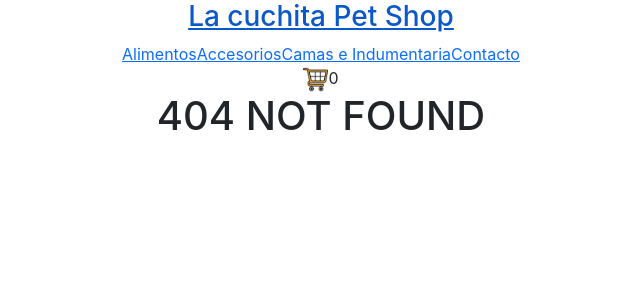
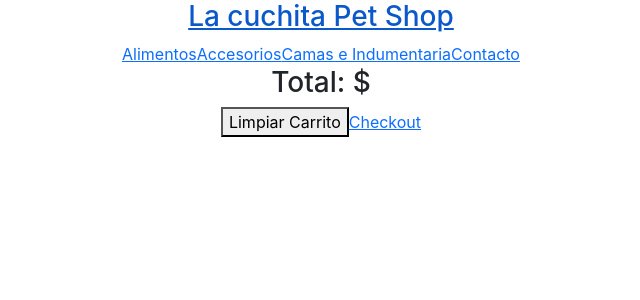
Before and after one commit to DaianaPaz/laCuchitaPetShop, a React (Create React App) app: page /cart in a window 1280 px wide. Before the commit this address had no page. Shown: the top 300 px of the page, without its empty margins (319-959 px from the left). Built offline with nearby package versions, Linux system fonts and the light colour scheme.

Commit message:
modificaciones al carrito

```diff
--- a/src/App.jsx
+++ b/src/App.jsx
@@ -3,19 +3,23 @@ import NavBar from './components/NavBar/NavBar';
 import ItemListContaier from './components/ItemListContainer/ItemListContainer';
 import ItemDetailContainer from './components/ItemDetailContainer/ItemDetailContainer';
 import { BrowserRouter, Routes, Route } from 'react-router-dom';
+import { CartProvider } from './context/CartContext';
+import Cart from "./components/Cart/Cart"
 
 function App() {
   return (
     <div className="App">
       <BrowserRouter>
-        <NavBar />
-        <Routes>
-          <Route path= "/" element={<ItemListContaier/>}/>
-          <Route path= "/category/:categoryId" element={<ItemListContaier/>}/>
-          <Route path= "/item/:itemId" element={<ItemDetailContainer/>}/>
-          <Route path= "*" element={<h1>404 NOT FOUND</h1>
-          }/>
-        </Routes>
+        <CartProvider>
+          <NavBar />
+          <Routes>
+            <Route path= "/" element={<ItemListContaier greeting={"Todos nuestros productos"}/>}/>
+            <Route path= "/category/:categoryId" element={<ItemListContaier greeting={"Productos por categoria"}/>}/>
+            <Route path= "/item/:itemId" element={<ItemDetailContainer/>}/>
+            <Route path='/cart' element={<Cart />} />
+            <Route path= "*" element={<h1>404 NOT FOUND</h1>}/>
+          </Routes>
+        </CartProvider>
       </BrowserRouter>
     </div>
   );
--- /dev/null
+++ b/src/components/Cart/Cart.jsx
@@ -0,0 +1,28 @@
+import { useContext } from "react";
+import { CartContext } from "../../context/CartContext"
+import CartItem from "../CartItem/CartItem"
+import { Link } from "react-router-dom";
+
+const Cart = () => {
+    const { cart, clearCart, totalQuantity, total} = useContext(CartContext)
+
+    if(totalQuantity === 0) {
+        return(
+            <div>
+                <h1>No hay items en el carrito</h1>
+                <Link to="/" className="Option">Productos</Link>
+            </div>
+        )
+    }
+
+    return(
+        <div>
+            { cart.map(p => <CartItem key={p.id} {...p}/>)}
+            <h3>Total: ${total}</h3>
+            <button onClick={() => clearCart()} className="Button">Limpiar Carrito</button>
+            <Link to="/checkout" className="Option">Checkout</Link>
+        </div>
+    )
+}
+
+export default Cart
--- a/src/components/CartWidget/CartWidget.jsx
+++ b/src/components/CartWidget/CartWidget.jsx
@@ -1,11 +1,16 @@
-
+import cart from "./assets/cart.png"
+import { useContext } from "react"
+import { CartContext } from "../../context/CartContext"
+import { Link } from "react-router-dom"
 
 const CartWidget = () => {
+    const { totalQuantity } = useContext(CartContext)
+
     return (
-        <div>
-            <img src={process.env.PUBLIC_URL + '/assets/compra.png'} alt="cart-widget" width="25" height="25"/>
-            0
-        </div>
+        <Link to="./assets/cart.png" className="CartWidget" style= {{display: totalQuantity > 0 ? "block" : "none"}}>
+            <img className="CartImg" src={cart} alt="cart-widget" width="25" height="25" />
+            {totalQuantity}
+        </Link>
     )
 }
 
--- a/src/components/ItemDetail/ItemDetail.jsx
+++ b/src/components/ItemDetail/ItemDetail.jsx
@@ -1,7 +1,24 @@
 import ItemCount from "../ItemCount/ItemCount"
-
+import { useContext, useState } from "react"
+import { Link } from "react-router-dom"
+import { CartContext } from "../../context/CartContext"
 
 const ItemDetail = ({id, name, img, category, price, stock, description}) => {
+
+    const [quantityAdded, setQuantityAdded] = useState(0)
+
+    const { addItem } = useContext(CartContext)
+
+    const handleOnAdd = (quantity) => {
+        setQuantityAdded(quantity)
+
+        const item = {
+            id, name, price
+        }
+
+        addItem(item, quantity)
+    }
+
     return(
         <article className="CardItem">
             <header className="Header">
@@ -24,7 +41,13 @@ const ItemDetail = ({id, name, img, category, price, stock, description}) => {
                 </p>
             </section>
             <footer className="ItemFooter">
-                <ItemCount initial={1} stock={stock} onAdd={(quantity)=> console.log("Cantidad agregada: ",quantity )}/>
+                {
+                    quantityAdded > 0 ? (
+                        <Link to="/cart" className="Option">Terminar compra</Link>
+                    ) : (
+                        <ItemCount initial={1} stock={stock} onAdd={handleOnAdd}/>
+                    )
+                }
             </footer>
             </article>
     )
--- /dev/null
+++ b/src/context/CartContext.jsx
@@ -0,0 +1,40 @@
+import { createContext, useState } from "react";
+
+export const CartContext = createContext({
+    cart: []
+})
+
+export const CartProvider = ({ children }) => {
+    const [cart, setCart] = useState([])
+
+    console.log(cart)
+
+    const addItem = (item, quantity) => {
+        if(!isInCart(item.id)) {
+            setCart(prev => [...prev, {...item, quantity}])
+        } else {
+            console.error("El producto ya fue agregado")
+        }
+    }
+
+    const removeItem = (itemId) => {
+        const cartUpdated = cart.filter(prod => prod.id !== itemId)
+        setCart(cartUpdated)
+    }
+
+    const clearCart = () => {
+        setCart([])
+    }
+
+    const isInCart =(itemId) => {
+        return cart.some(prod => prod.id === itemId)
+    }
+
+    return(
+        <CartContext.Provider value={{ cart, addItem, removeItem, clearCart}}>
+            { children }
+        </CartContext.Provider>
+    )
+}
+
+export default CartContext
```
Also changed, not shown: src/components/CartItem/CartItem.jsx (added), src/components/CartWidget/assets/cart.png (renamed from public/assets/compra.png).
